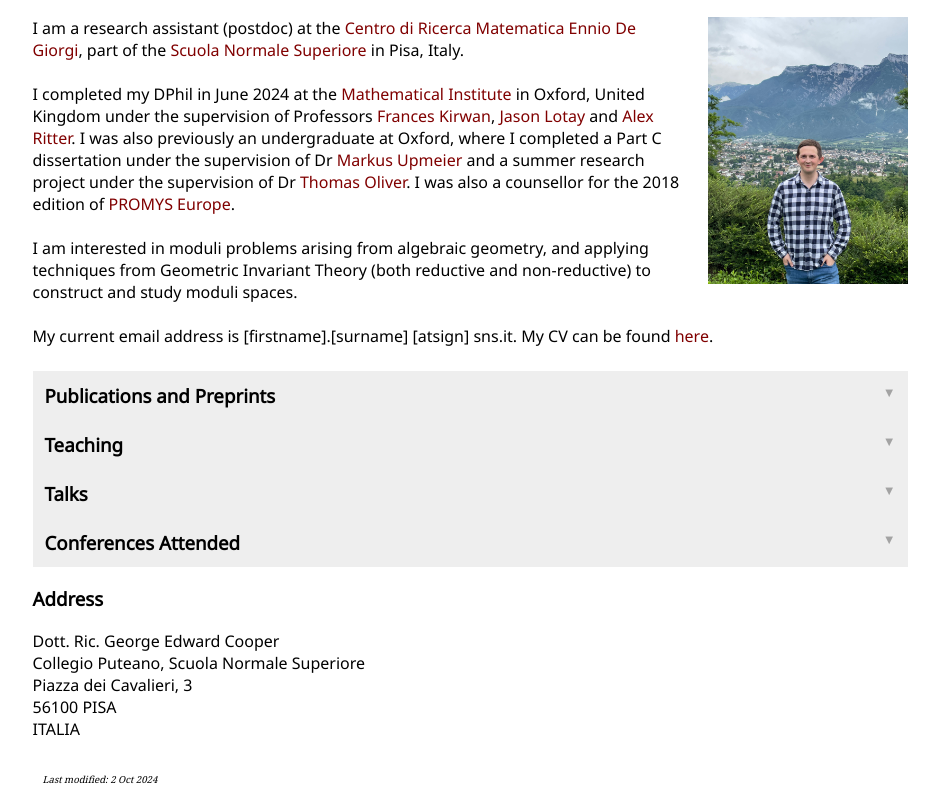
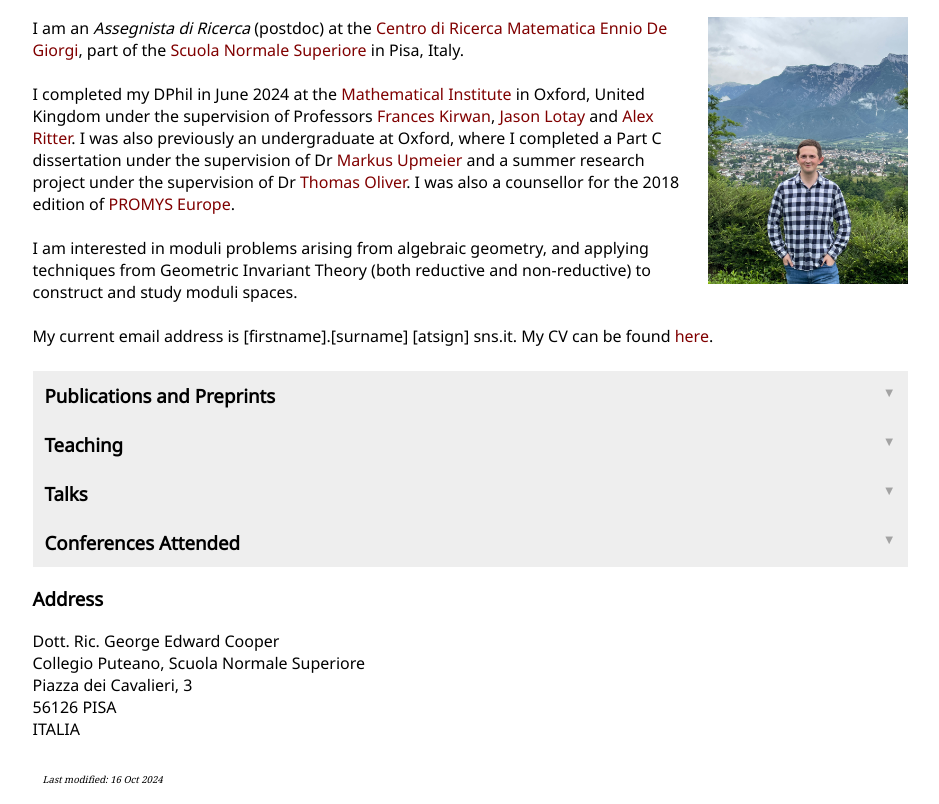
Before and after one commit to gecooper1/gecooper1.github.io, a plain HTML site: page index.html in a window 1280 px wide. Shown: the part 117-921 px from the top of the page, without its empty margins (170-1109 px from the left). Drawn offline with nearby package versions, Linux system fonts and the light colour scheme.

Commit message:
Update index.html

```diff
--- a/index.html
+++ b/index.html
@@ -28,7 +28,7 @@
           </div>
 
           <p class="bio"> <image src="images/italy.jpg" ;="" style="padding-left: 20px; padding-bottom: 20px" align="right" width="200">
-            I am a research assistant (postdoc) at the <a href="http://www.crm.sns.it">Centro di Ricerca Matematica Ennio De Giorgi</a>, part of the <a href="https://www.sns.it/en">Scuola Normale Superiore</a> in Pisa, Italy.
+            I am an <i>Assegnista di Ricerca</i> (postdoc) at the <a href="http://www.crm.sns.it">Centro di Ricerca Matematica Ennio De Giorgi</a>, part of the <a href="https://www.sns.it/en">Scuola Normale Superiore</a> in Pisa, Italy.
             <br><br>
             I completed my DPhil in June 2024 at the <a href="https://www.maths.ox.ac.uk">Mathematical Institute</a> in Oxford, United Kingdom under the supervision of Professors <a href="https://www.maths.ox.ac.uk/people/frances.kirwan">Frances Kirwan</a>,
             <a href="https://www.maths.ox.ac.uk/people/jason.lotay">Jason Lotay</a> and <a href="https://www.maths.ox.ac.uk/people/alexander.ritter">Alex Ritter</a>. I was also previously an undergraduate
@@ -145,13 +145,15 @@
 
           <h3>Address</h3>
            <div class="bio">
-               Dott. Ric. George Edward Cooper<br>Collegio Puteano, Scuola Normale Superiore<br>Piazza dei Cavalieri, 3<br>56100 PISA<br>ITALIA
+               Dott. Ric. George Edward Cooper<br>Collegio Puteano, Scuola Normale Superiore<br>Piazza dei Cavalieri, 3<br>56126 PISA<br>ITALIA
            </div>
 
+           <footer>
+            <p class="footer_text"><i>Last modified: 16 Oct 2024</i></p>
+          </footer>
 
-      <footer>
-          <p class="footer_text"><i>Last modified: 2 Oct 2024</i></p>
-      </footer>
+
+
 
 
   </body>
```
